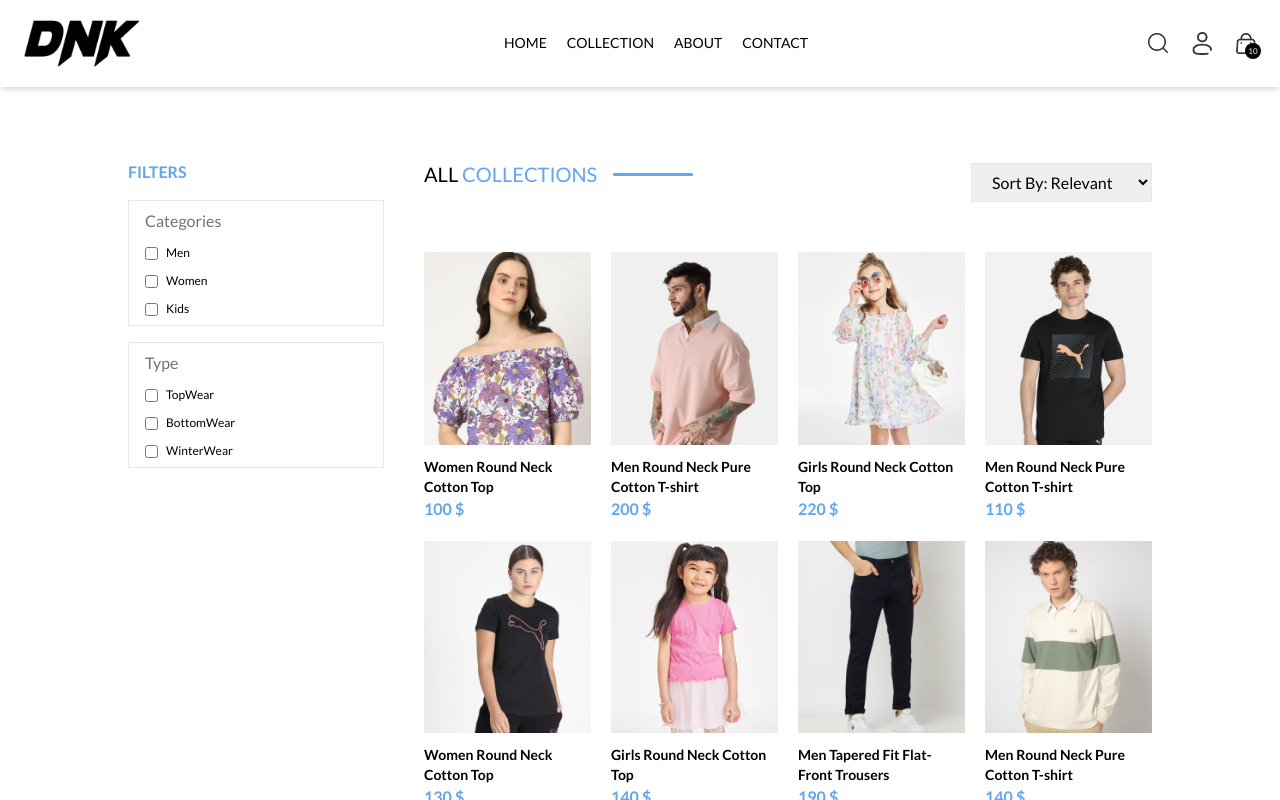
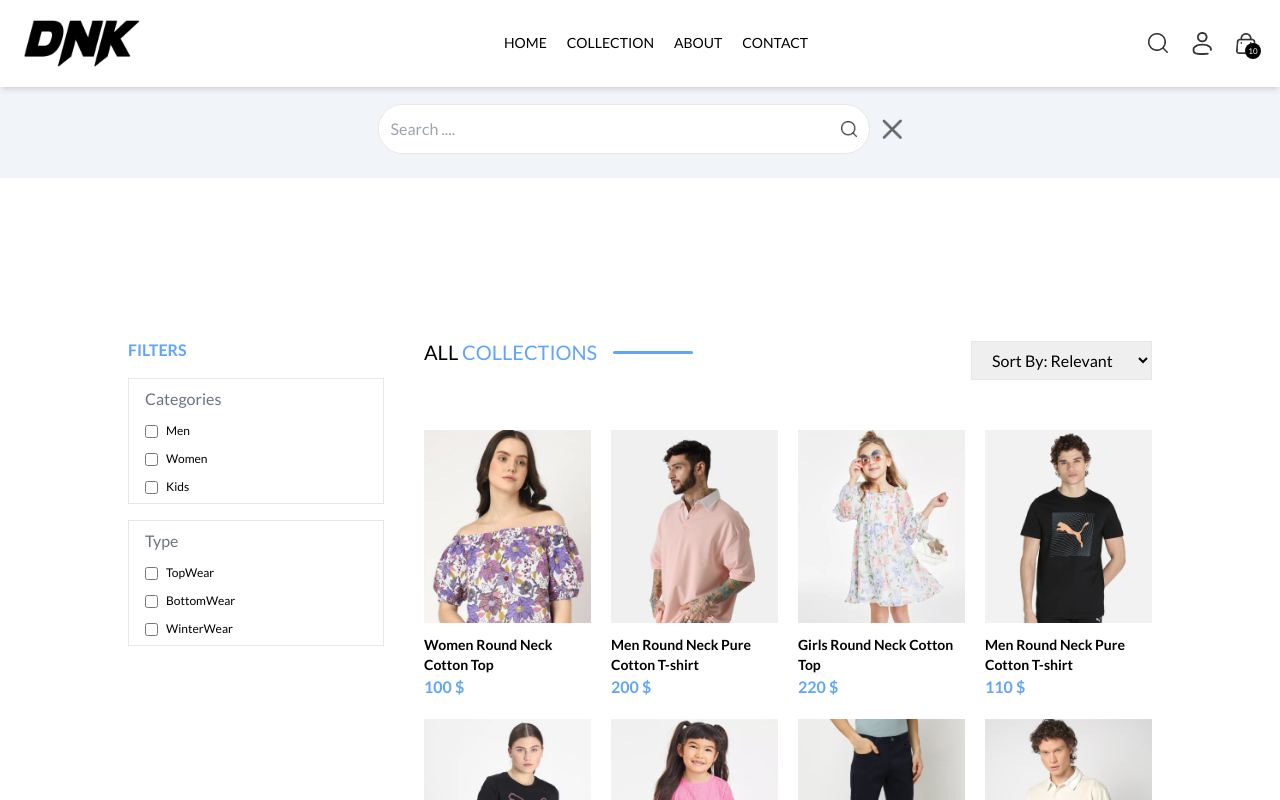
Before and after one commit to Abdellah-Abrkaoui/E-Commerce-Mern-Stack, a React (Vite) app: page /collection in a window 1280 px wide. Both pictures are taken after a click on the picture 1157 px from the left and 43 px from the top of the page. Shown: the top 800 px of the page. Built offline with nearby package versions, Linux system fonts and the light colour scheme.

Commit message:
Updated search functionality and collection filtering

```diff
--- a/src/App.jsx
+++ b/src/App.jsx
@@ -11,12 +11,14 @@ import Orders from "../src/pages/Orders";
 import Login from "../src/pages/Login";
 import NavBar from "./components/NavBar";
 import Footer from "./components/Footer";
+import SerachBar from "./components/SerachBar";
 
 function App() {
   return (
     <div className="flex flex-col min-h-screen">
       {/* px-4 sm:px-8 md:px-16 lg:px-24 xl:px-32 */}
       <NavBar />
+      <SerachBar />
       <div className="flex-grow">
         <Routes>
           <Route path="/" element={<Home />} />
--- a/src/components/NavBar.jsx
+++ b/src/components/NavBar.jsx
@@ -1,11 +1,13 @@
-import React, { useState } from "react";
+import React, { useContext, useState } from "react";
 import logo from "../assets/frontend_assets/dknlogo.png";
 import { assets } from "../assets/frontend_assets/assets";
 
 import { Link, NavLink } from "react-router-dom";
+import { ShopContext } from "../context/ShopContext";
 
 function NavBar() {
   const [visible, setVisible] = useState(false);
+  const { setShowSearch } = useContext(ShopContext);
   return (
     <div className="w-full fixed top-0 left-0 text-white z-50 shadow-md bg-white">
       <div className="flex items-center justify-between py-5 font-medium  max-w-7xl mx-auto px-6">
@@ -38,7 +40,12 @@ function NavBar() {
 
         {/* search , user & cart icons */}
         <div className="flex items-center gap-6">
-          <img src={assets.search_icon} alt="" className="w-5 cursor-pointer" />
+          <img
+            src={assets.search_icon}
+            alt=""
+            className="w-5 cursor-pointer"
+            onClick={() => setShowSearch(true)}
+          />
           <div className="group relative">
             <img
               src={assets.profile_icon}
--- /dev/null
+++ b/src/components/SerachBar.jsx
@@ -0,0 +1,55 @@
+import React, { useContext } from "react";
+import { ShopContext } from "../context/ShopContext";
+import { assets } from "../assets/frontend_assets/assets";
+import { useLocation } from "react-router-dom";
+import { useEffect } from "react";
+
+function SerachBar() {
+  const { search, setSearch, showSearch, setShowSearch } =
+    useContext(ShopContext);
+
+  const location = useLocation();
+
+  useEffect(() => {
+    if (location.pathname !== "/collection") {
+      setShowSearch(false);
+    }
+  }, [location, setShowSearch]);
+
+  return (
+    <>
+      {location.pathname === "/collection" && showSearch && (
+        <div className="flex items-center justify-center mt-20">
+          <div className="py-6 px-6 flex items-center justify-center gap-3 w-full bg-slate-100">
+            <div className="border md:min-w-[40%] md:w-[40%] w-full flex items-center justify-between rounded-full bg-white">
+              <input
+                type="text"
+                placeholder="Search ...."
+                className="w-10/12 border-none outline-none px-3 py-3 rounded-full"
+                value={search}
+                onChange={(e) => setSearch(e.target.value)}
+              />
+              <button>
+                <img
+                  src={assets.search_icon}
+                  alt=""
+                  className="min-w-7 w-7 pr-3"
+                />
+              </button>
+            </div>
+            <button>
+              <img
+                src={assets.cross_icon}
+                alt=""
+                className="min-w-5 w-5"
+                onClick={() => setShowSearch(false)}
+              />
+            </button>
+          </div>
+        </div>
+      )}
+    </>
+  );
+}
+
+export default SerachBar;
--- a/src/context/ShopContext.jsx
+++ b/src/context/ShopContext.jsx
@@ -1,16 +1,25 @@
-import { createContext } from "react";
+import { createContext, useState } from "react";
 import { products } from "../assets/frontend_assets/assets";
 
 // eslint-disable-next-line react-refresh/only-export-components
 export const ShopContext = createContext();
 
 const ShopContextProvider = (props) => {
+  // states for search bar logic
+
+  const [search, setSearch] = useState("");
+  const [showSearch, setShowSearch] = useState(false);
+
   const currency = "$";
   const delivery_fee = 10;
   const value = {
     products,
     currency,
     delivery_fee,
+    search,
+    setSearch,
+    showSearch,
+    setShowSearch,
   };
 
   return (
--- a/src/pages/Collection.jsx
+++ b/src/pages/Collection.jsx
@@ -1,4 +1,4 @@
-import React, { useEffect, useState, useContext } from "react";
+import React, { useState, useContext } from "react";
 import { ShopContext } from "../context/ShopContext";
 import TitleAndDesc from "../components/TitleAndDesc";
 import ProductCart from "../components/ProductCart";
@@ -31,6 +31,10 @@ function Collection() {
     });
   };
 
+  // logic for getting items by using search bar
+
+  const { search } = useContext(ShopContext);
+
   // Apply filters
   const applyFilter = (products) => {
     return products.filter((product) => {
@@ -39,8 +43,11 @@ function Collection() {
         selectedCategory.includes(product.category);
       const typeMatch =
         selectedType.length === 0 || selectedType.includes(product.subCategory);
+      const searchMatch =
+        search === "" ||
+        product.name.toLowerCase().includes(search.toLowerCase());
 
-      return categoryMatch && typeMatch;
+      return categoryMatch && typeMatch && searchMatch;
     });
   };
 
```
